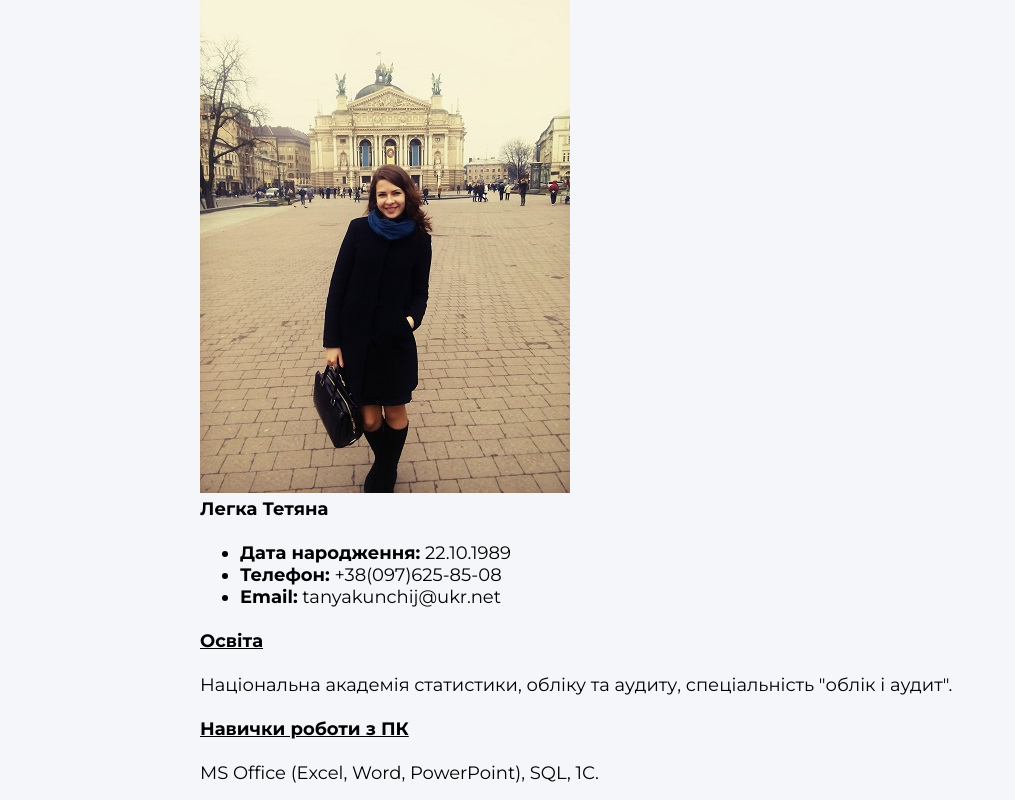
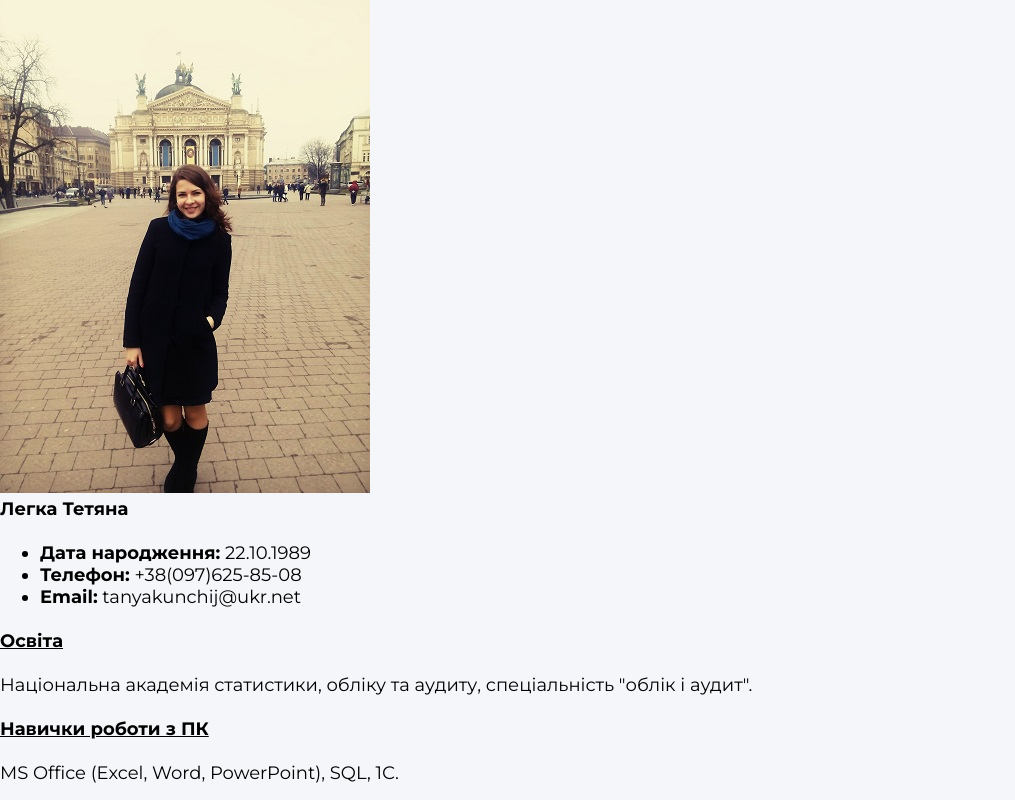
Before and after one commit to start20201202/Resume_Lehka_Tetiana, a plain HTML site: page index.html in a window 1280 px wide. Shown: the top 800 px of the page, without its empty margins (0-1015 px from the left). Drawn offline with Linux system fonts and the light colour scheme.

Commit message:
change padding-left

```diff
--- a/CSS/style.css
+++ b/CSS/style.css
@@ -6,7 +6,7 @@
 }
 body {
 	background: #f4f6f9;
-	padding-left: 200px;
+	padding-left: 0px;
 	padding-right: 200px;
 	padding-top: 0px;
 	padding-bottom: 40px;
```
